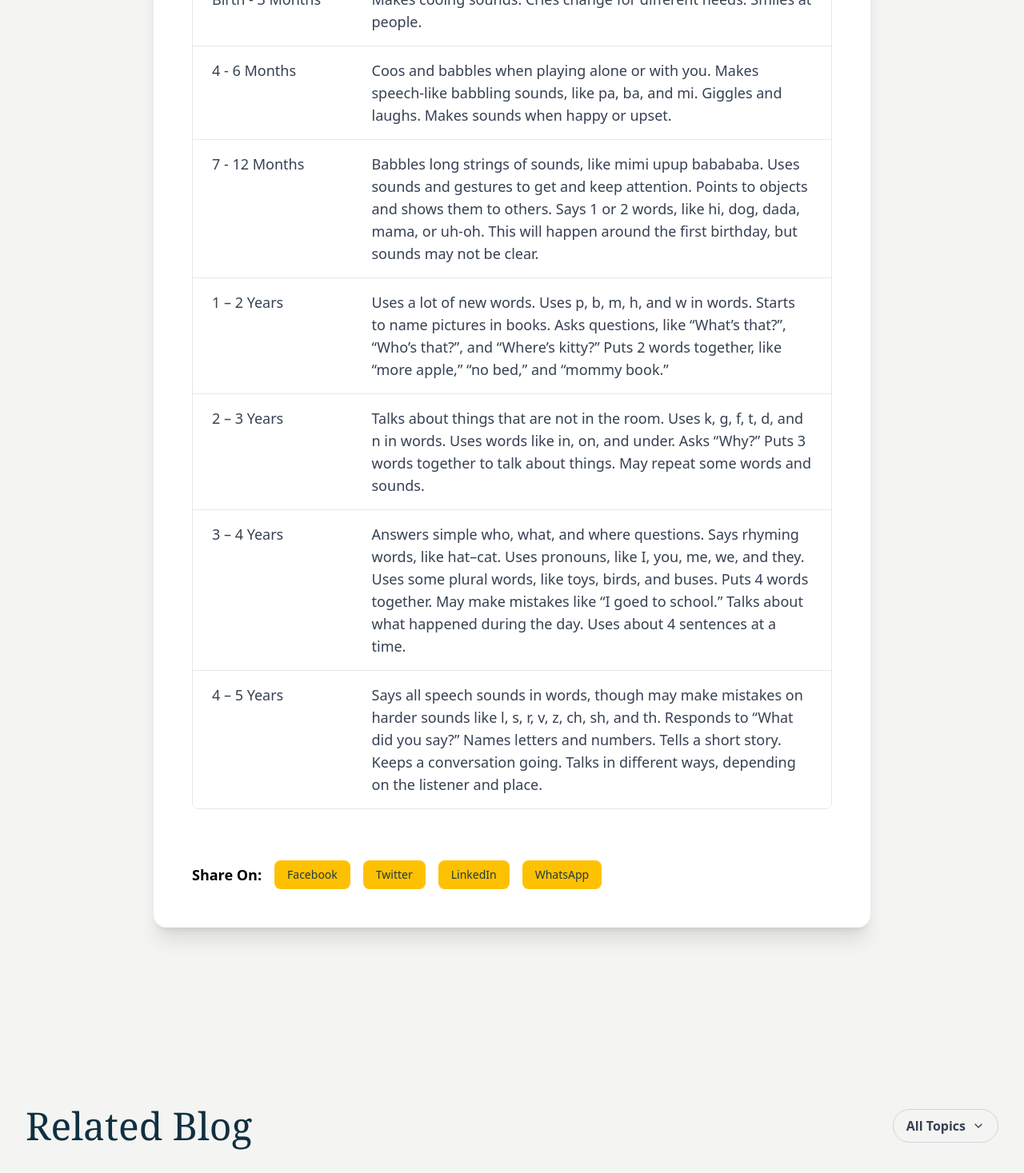
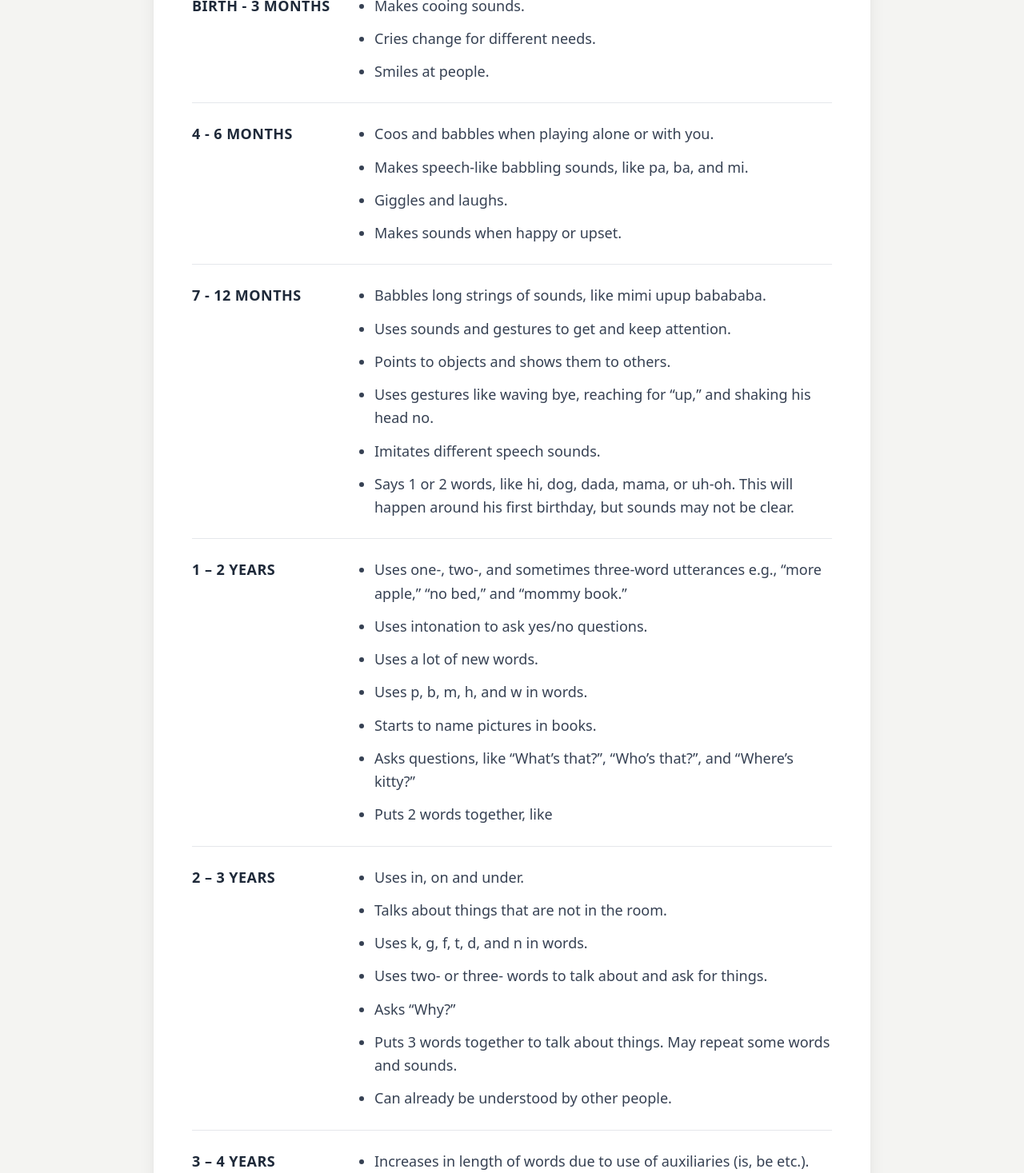
Before and after one commit to Mozisha/Wellchild, a Next.js app: page /learn/expressive-language-developmental-milestones in a window 1280 px wide. Shown: the part 1170-2637 px from the top of the page at 80% size. Built offline with nearby package versions, Linux system fonts and the light colour scheme.

Commit message:
expressive language blog correction

```diff
--- a/app/components/articles/ArticleExpressiveLanguageMilestones.tsx
+++ b/app/components/articles/ArticleExpressiveLanguageMilestones.tsx
@@ -1,27 +1,19 @@
 // app/components/articles/ArticleExpressiveLanguageMilestones.tsx
 import React from 'react';
 
-// A reusable sub-component for our main table
-const MilestonesTable = ({ headers, rows }: { headers: string[], rows: string[][] }) => (
-  <div className="overflow-x-auto my-6 rounded-lg border border-gray-200">
-    <table className="min-w-full divide-y divide-gray-200">
-      <thead className="bg-gray-50">
-        <tr>
-          {headers.map((header, i) => (
-            <th key={i} scope="col" className={`px-6 py-4 text-left text-sm font-bold text-gray-600 uppercase tracking-wider ${i === 0 ? 'w-1/4' : ''}`}>{header}</th>
-          ))}
-        </tr>
-      </thead>
-      <tbody className="bg-white divide-y divide-gray-200">
-        {rows.map((row, i) => (
-          <tr key={i}>
-            {row.map((cell, j) => (
-              <td key={j} className="px-6 py-4 text-lg text-gray-700 align-top">{cell}</td>
-            ))}
-          </tr>
+// A reusable sub-component for each row in our milestones list for cleaner code
+const MilestoneRow = ({ age, milestones }: { age: string; milestones: string[] }) => (
+  <div className="grid grid-cols-1 md:grid-cols-4 gap-x-8 gap-y-4 py-6 border-b border-gray-200 last:border-b-0">
+    <div className="md:col-span-1">
+      <h4 className="font-bold text-lg text-gray-800 tracking-wide">{age}</h4>
+    </div>
+    <div className="md:col-span-3">
+      <ul className="list-disc space-y-3 pl-5">
+        {milestones.map((item, index) => (
+          <li key={index} className="text-lg leading-relaxed text-gray-700">{item}</li>
         ))}
-      </tbody>
-    </table>
+      </ul>
+    </div>
   </div>
 );
 
@@ -29,21 +21,110 @@ export default function ArticleExpressiveLanguageMilestones() {
   return (
     <div className="space-y-6">
       <p className="text-lg leading-relaxed text-gray-700">
-        According to ASHA and Brown's Developmental Stages, below are the expressive language milestones. These are general guidelines, and every child develops at their own unique pace.
+        According to ASHA and Brown's Developmental Stages, below are the expressive language milestones.
       </p>
 
-      <MilestonesTable
-        headers={["AGE", "MILESTONES"]}
-        rows={[
-          ["Birth - 3 Months", "Makes cooing sounds.\nCries change for different needs.\nSmiles at people."],
-          ["4 - 6 Months", "Coos and babbles when playing alone or with you.\nMakes speech-like babbling sounds, like pa, ba, and mi.\nGiggles and laughs.\nMakes sounds when happy or upset."],
-          ["7 - 12 Months", "Babbles long strings of sounds, like mimi upup babababa.\nUses sounds and gestures to get and keep attention.\nPoints to objects and shows them to others.\nSays 1 or 2 words, like hi, dog, dada, mama, or uh-oh. This will happen around the first birthday, but sounds may not be clear."],
-          ["1 – 2 Years", "Uses a lot of new words.\nUses p, b, m, h, and w in words.\nStarts to name pictures in books.\nAsks questions, like “What’s that?”, “Who’s that?”, and “Where’s kitty?”\nPuts 2 words together, like “more apple,” “no bed,” and “mommy book.”"],
-          ["2 – 3 Years", "Talks about things that are not in the room.\nUses k, g, f, t, d, and n in words.\nUses words like in, on, and under.\nAsks “Why?”\nPuts 3 words together to talk about things. May repeat some words and sounds."],
-          ["3 – 4 Years", "Answers simple who, what, and where questions.\nSays rhyming words, like hat–cat.\nUses pronouns, like I, you, me, we, and they.\nUses some plural words, like toys, birds, and buses.\nPuts 4 words together. May make mistakes like “I goed to school.”\nTalks about what happened during the day. Uses about 4 sentences at a time."],
-          ["4 – 5 Years", "Says all speech sounds in words, though may make mistakes on harder sounds like l, s, r, v, z, ch, sh, and th.\nResponds to “What did you say?”\nNames letters and numbers.\nTells a short story.\nKeeps a conversation going.\nTalks in different ways, depending on the listener and place."]
-        ]}
-      />
+      {/* Milestones Container */}
+      <div className="mt-10">
+        {/* Header Row */}
+        <div className="hidden md:grid grid-cols-4 gap-x-8 pb-4 border-b-2 border-gray-300">
+          <div className="md:col-span-1">
+            <h3 className="text-sm font-bold text-gray-500 uppercase tracking-wider">AGE</h3>
+          </div>
+          <div className="md:col-span-3">
+            <h3 className="text-sm font-bold text-gray-500 uppercase tracking-wider">MILESTONES</h3>
+          </div>
+        </div>
+
+        {/* Data Rows */}
+        <div>
+          <MilestoneRow
+            age="BIRTH - 3 MONTHS"
+            milestones={[
+              "Makes cooing sounds.",
+              "Cries change for different needs.",
+              "Smiles at people."
+            ]}
+          />
+          <MilestoneRow
+            age="4 - 6 MONTHS"
+            milestones={[
+              "Coos and babbles when playing alone or with you.",
+              "Makes speech-like babbling sounds, like pa, ba, and mi.",
+              "Giggles and laughs.",
+              "Makes sounds when happy or upset."
+            ]}
+          />
+          <MilestoneRow
+            age="7 - 12 MONTHS"
+            milestones={[
+              "Babbles long strings of sounds, like mimi upup babababa.",
+              "Uses sounds and gestures to get and keep attention.",
+              "Points to objects and shows them to others.",
+              "Uses gestures like waving bye, reaching for “up,” and shaking his head no.",
+              "Imitates different speech sounds.",
+              "Says 1 or 2 words, like hi, dog, dada, mama, or uh-oh. This will happen around his first birthday, but sounds may not be clear."
+            ]}
+          />
+          <MilestoneRow
+            age="1 – 2 YEARS"
+            milestones={[
+              "Uses one-, two-, and sometimes three-word utterances e.g., “more apple,” “no bed,” and “mommy book.”",
+              "Uses intonation to ask yes/no questions.",
+              "Uses a lot of new words.",
+              "Uses p, b, m, h, and w in words.",
+              "Starts to name pictures in books.",
+              "Asks questions, like “What’s that?”, “Who’s that?”, and “Where’s kitty?”",
+              "Puts 2 words together, like"
+            ]}
+          />
+          <MilestoneRow
+            age="2 – 3 YEARS"
+            milestones={[
+              "Uses in, on and under.",
+              "Talks about things that are not in the room.",
+              "Uses k, g, f, t, d, and n in words.",
+              "Uses two- or three- words to talk about and ask for things.",
+              "Asks “Why?”",
+              "Puts 3 words together to talk about things. May repeat some words and sounds.",
+              "Can already be understood by other people."
+            ]}
+          />
+          <MilestoneRow
+            age="3 – 4 YEARS"
+            milestones={[
+              "Increases in length of words due to use of auxiliaries (is, be etc.).",
+              "Increases use of wh– questions.",
+              "Uses interrogative reversals (e.g., “Can I go,” “Is it,” etc.).",
+              "Answers simple who, what, and where questions.",
+              "Says rhyming words, like hat–cat.",
+              "Uses pronouns, like I, you, me, we, and they.",
+              "Uses some plural words, like toys, birds, and buses.",
+              "Uses some present progressive words like crying, jumping.",
+              "Uses some possessive words like girl’s hat.",
+              "Most people understand what your child says.",
+              "Asks when and how questions.",
+              "Puts 4 words together but may overgeneralize the past tense words, like “I goed to school.”",
+              "Talks about what happened during the day. Uses about 4 sentences at a time."
+            ]}
+          />
+           <MilestoneRow
+            age="4 – 5 YEARS"
+            milestones={[
+              "Uses locatives (e.g., up, down).",
+              "Uses 'and' as main conjunction.",
+              "Says all speech sounds in words. May make mistakes on sounds that are harder to say, like l, s, r, v, z, ch, sh, and th.",
+              "Responds to “What did you say?”",
+              "Talks without repeating sounds or words most of the time.",
+              "Names letters and numbers.",
+              "Uses sentences that have more than 1 action word, like jump, play, and get. May make some mistakes, like “Zach gots 2 video games, but I got one.”",
+              "Tells a short story.",
+              "Keeps a conversation going.",
+              "Talks in different ways, depending on the listener and place. Your child may use short sentences with younger children. He may talk louder outside than inside."
+            ]}
+          />
+        </div>
+      </div>
     </div>
   );
 }
```
